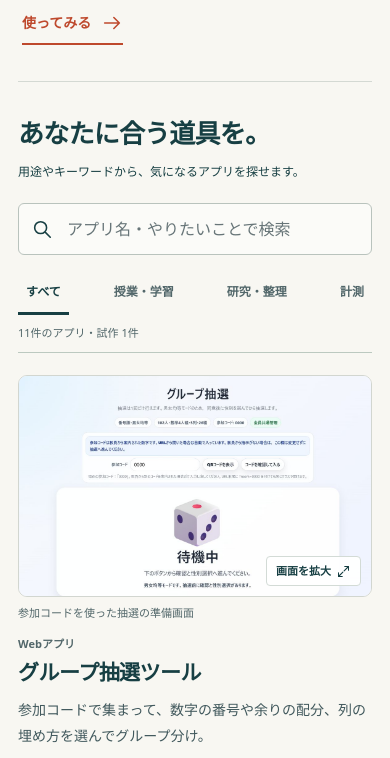
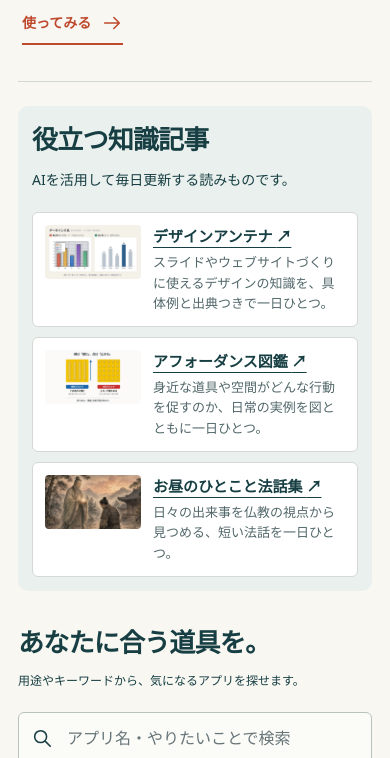
Before and after one commit to MLabPages/researcher-site, a plain HTML site: page index.html in a window 390 px wide. Shown: the part 780-1538 px from the top of the page. Drawn offline with Linux system fonts and the light colour scheme; no server answers.

Commit message:
Move knowledge articles up and add thumbnails

```diff
--- a/app.js
+++ b/app.js
@@ -220,8 +220,13 @@ function renderTools() {
 function renderArticles() {
   document.getElementById("article-grid").innerHTML = SITE_CONFIG.articles.map((article) => `
     <article class="article-card">
-      <h3><a class="tool-open" data-tool-id="${esc(article.repo)}" href="${esc(article.url)}" target="_blank" rel="noopener">${esc(article.name)} <span aria-hidden="true">↗</span></a></h3>
-      <p>${esc(article.description)}</p>
+      <a class="article-card-link tool-open" data-tool-id="${esc(article.repo)}" href="${esc(article.url)}" target="_blank" rel="noopener" aria-labelledby="article-title-${esc(article.repo)}">
+        <img class="article-thumbnail" src="${esc(article.thumbnail)}" alt="" width="800" height="450" loading="lazy" decoding="async">
+        <div class="article-copy">
+          <h3 id="article-title-${esc(article.repo)}">${esc(article.name)} <span aria-hidden="true">↗</span></h3>
+          <p>${esc(article.description)}</p>
+        </div>
+      </a>
     </article>`).join("");
 }
 
--- a/data.js
+++ b/data.js
@@ -413,18 +413,21 @@ const SITE_CONFIG = {
       repo: "design-antenna",
       name: "デザインアンテナ",
       url: "https://design-antenna.mlabcraft.com/",
+      thumbnail: "assets/design-antenna-article.webp",
       description: "スライドやウェブサイトづくりに使えるデザインの知識を、具体例と出典つきで一日ひとつ。",
     },
     {
       repo: "affordance-zukan",
       name: "アフォーダンス図鑑",
       url: "https://affordance-zukan.mlabcraft.com/",
+      thumbnail: "assets/affordance-zukan-article.webp",
       description: "身近な道具や空間がどんな行動を促すのか、日常の実例を図とともに一日ひとつ。",
     },
     {
       repo: "ohiru-howa",
       name: "お昼のひとこと法話集",
       url: "https://ohiru-howa.mlabcraft.com/",
+      thumbnail: "assets/ohiru-howa-article.webp",
       description: "日々の出来事を仏教の視点から見つめる、短い法話を一日ひとつ。",
     },
   ],
--- a/index.html
+++ b/index.html
@@ -11,7 +11,7 @@
   <meta property="og:title" content="M-Lab クラフト広場">
   <meta property="og:description" content="授業や研究から生まれたアプリを試し、AIを活用して毎日更新する読みものを楽しめる広場です。">
   <meta property="og:url" content="https://mlabpages.github.io/researcher-site/">
-  <link rel="stylesheet" href="styles.css?v=20261121-1">
+  <link rel="stylesheet" href="styles.css?v=20261121-2">
 </head>
 <body>
   <a class="skip-link" href="#tools">アプリ一覧へ進む</a>
@@ -41,6 +41,16 @@
       <article class="featured-tool" id="featured-tool" aria-labelledby="featured-title"></article>
     </section>
 
+    <section class="articles-section wide-container" id="articles" aria-labelledby="articles-heading">
+      <div class="section-heading-row">
+        <div>
+          <h2 id="articles-heading">役立つ知識記事</h2>
+          <p>AIを活用して毎日更新する読みものです。</p>
+        </div>
+      </div>
+      <div class="article-grid" id="article-grid"></div>
+    </section>
+
     <section class="tools-section wide-container" id="tools" aria-labelledby="tools-heading">
       <div class="section-heading-row">
         <div>
@@ -60,16 +70,6 @@
       </div>
       <div class="tool-groups" id="tool-grid"></div>
       <div class="catalog-empty" id="catalog-empty" hidden><p>条件に合うアプリは見つかりませんでした。</p><button class="text-link" id="clear-tool-filters" type="button">検索条件をクリア</button></div>
-    </section>
-
-    <section class="articles-section wide-container" id="articles" aria-labelledby="articles-heading">
-      <div class="section-heading-row">
-        <div>
-          <h2 id="articles-heading">役立つ知識記事</h2>
-          <p>AIを活用して毎日更新する読みものです。</p>
-        </div>
-      </div>
-      <div class="article-grid" id="article-grid"></div>
     </section>
 
     <section class="activity-strip wide-container" aria-live="polite">
@@ -177,8 +177,8 @@
     </div>
   </dialog>
 
-  <script src="data.js?v=20261121-1"></script>
+  <script src="data.js?v=20261121-2"></script>
   <script src="firebase-config.js"></script>
-  <script src="app.js?v=20261121-1"></script>
+  <script src="app.js?v=20261121-2"></script>
 </body>
 </html>
--- a/styles.css
+++ b/styles.css
@@ -535,13 +535,15 @@ a:hover { opacity: 1; }
 .tool-screen figcaption { padding-top: 7px; font-size: 11px; color: var(--color-text-soft); line-height: 1.6; }
 .featured-tool .tool-screen figcaption { font-size: 11px; }
 .tools-section { padding-top: 50px; }
-.articles-section { margin-top: 48px; padding: 24px; background: var(--color-accent-soft); border-radius: var(--radius); }
+.articles-section { margin-top: 28px; padding: 24px; background: var(--color-accent-soft); border-radius: var(--radius); }
 .articles-section .section-heading-row p { font-size: 14px; margin: 8px 0 0; }
 .article-grid { display: grid; grid-template-columns: repeat(3, minmax(0, 1fr)); gap: 16px; margin-top: 20px; }
-.article-card { padding: 18px 20px; background: var(--color-surface); border: 1px solid var(--color-border); border-radius: 6px; }
-.article-card h3 { margin: 0; font-size: 18px; line-height: 1.5; }
-.article-card a { color: var(--color-accent); }
-.article-card a:hover { color: var(--color-coral); }
+.article-card { display: grid; min-width: 0; background: var(--color-surface); border: 1px solid var(--color-border); border-radius: 6px; }
+.article-card-link { display: block; border-radius: inherit; color: var(--color-accent); text-decoration: none; }
+.article-thumbnail { display: block; width: 100%; height: auto; border-radius: 5px 5px 0 0; }
+.article-copy { padding: 14px 18px 18px; }
+.article-card h3 { margin: 0; font-size: 18px; line-height: 1.5; text-decoration: underline; }
+.article-card-link:hover h3 { color: var(--color-coral); }
 .article-card p { margin: 7px 0 0; font-size: 14px; color: var(--color-text-soft); }
 .section-heading-row { display: flex; justify-content: space-between; align-items: center; gap: 32px; }
 .section-heading-row h2 { margin: 0; font-size: clamp(25px, 2.5vw, 34px); letter-spacing: -.03em; line-height: 1.5; }
@@ -684,8 +686,13 @@ html:has(.screen-dialog[open]) { overflow: hidden; }
   .featured-copy h2 { font-size: 18px; }
   .featured-copy p { font-size: 12px; }
   .tools-section { padding-top: 32px; }
-  .articles-section { margin-top: 32px; padding: 18px; }
+  .articles-section { margin-top: 24px; padding: 14px; }
   .article-grid { grid-template-columns: 1fr; gap: 10px; }
+  .article-card-link { display: grid; grid-template-columns: minmax(0, 32%) minmax(0, 1fr); align-items: start; gap: 12px; padding: 12px; }
+  .article-thumbnail { border-radius: 4px; }
+  .article-copy { padding: 0; }
+  .article-card h3 { font-size: 15px; }
+  .article-card p { margin-top: 4px; font-size: 13px; line-height: 1.6; }
   .section-heading-row { flex-direction: column; align-items: stretch; gap: 20px; }
   .section-heading-row h2 { font-size: 26px; }
   #tools-lead { font-size: 12px; }
```
Also changed, not shown: assets/affordance-zukan-article.webp (added), assets/design-antenna-article.webp (added), assets/ohiru-howa-article.webp (added), 2 other files.
